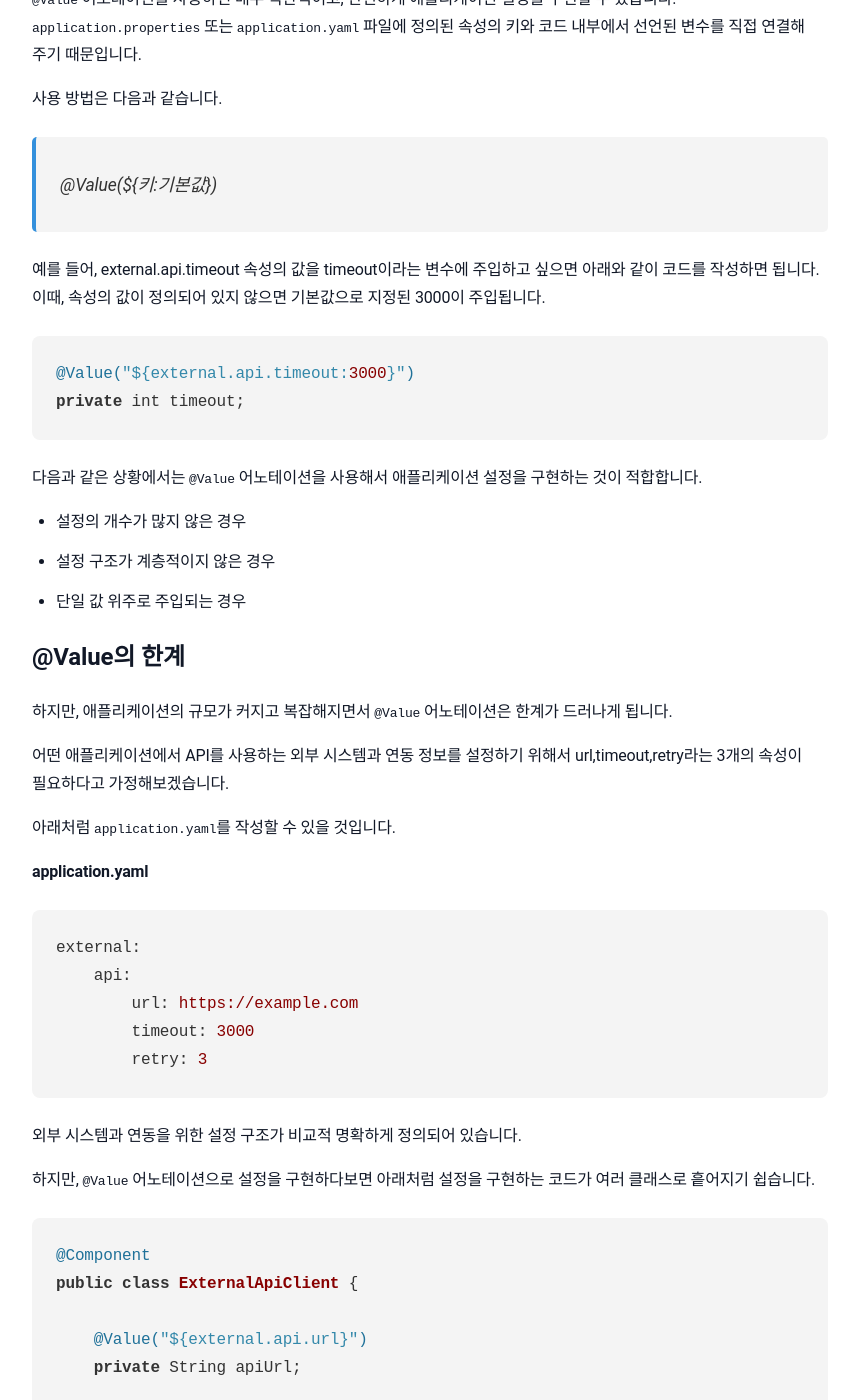
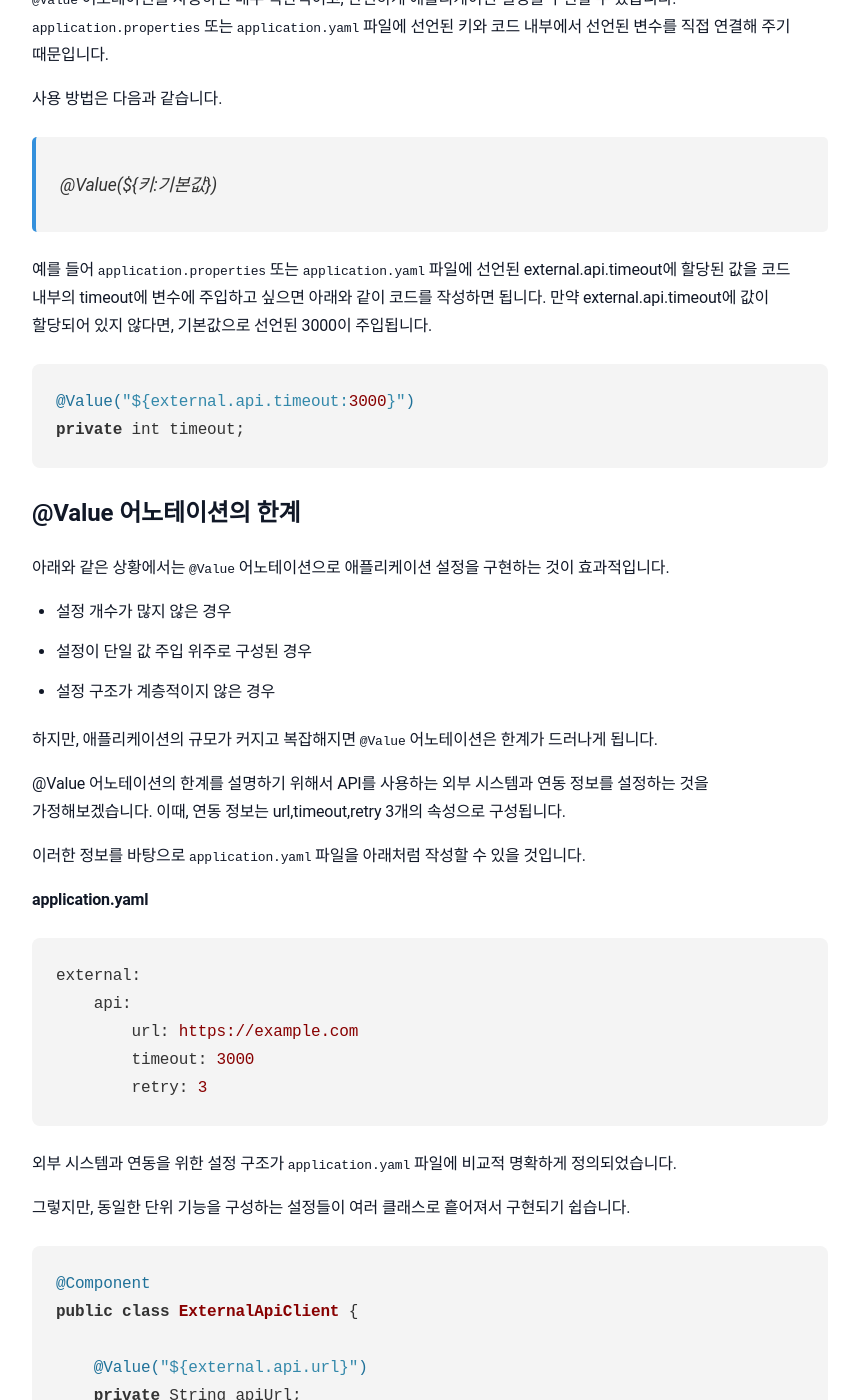
Before and after one commit to sanghoon-lee/sanghoon-lee.github.io, a Jekyll site: the page built from _posts/2026-02-05-Config.md, in a window 1280 px wide and 1400 px high, scrolled down 1881 px. Shown: the whole window, without its empty margins (210-1060 px from the left). Built offline with Jekyll 4.4.1, drawn with Linux system fonts in a browser that asks for light colours; nearby versions of some CDN libraries; comment, search, counter and statistics services are not loaded; some of the changed text lies outside the part shown.

Commit message:
포스팅 추가: 애플리케이션 설정

````diff
--- a/_posts/2026-02-05-Config.md
+++ b/_posts/2026-02-05-Config.md
@@ -7,8 +7,7 @@ categories: 학습기록
 
 ## 애플리케이션 설정
 
-애플리케이션 설정은 애플리케이션의 동작을 규정하는 값을 외부에서 정의하고, 이를 실행 시점에 주입하는 절차를 의미합니다. 또한, 애플리케이션이 어떻게 동작해야 하는지를 결정하는
-기준을 정의하는 과정으로 볼 수도 있습니다.
+애플리케이션 설정은 애플리케이션의 동작을 규정하는 값을 외부에서 정의하고, 이를 실행 시점에 주입하는 절차를 의미합니다. 애플리케이션이 어떻게 동작해야 하는지를 결정하는 과정으로 볼 수도 있습니다.
 
 **예시) 애플리케이션 설정으로 주입되는 값**
 
@@ -24,14 +23,11 @@ categories: 학습기록
     * 로그 레벨
     * 임계값(threshold)
 
-이러한 값들은 코드 내부에 직접 정의하기보다는,
-애플리케이션 외부에서 정의하고 실행 시점에 주입하는 방식으로
-관리하는 것이 일반적입니다. 환경이나 정책이 변경되더라도
-코드의 변경없이 유연하게 대응하기 위함입니다.
+이러한 값들은 코드 내부에 직접 정의하기보다는 애플리케이션 외부에서 정의하고 실행 시점에 주입하는 방식으로 관리하는 것이 일반적입니다. 환경이나 정책이 변경되더라도 코드의 변경없이 유연하게 대응하기 위함입니다.
 
 ## 스프링에서 애플리케이션 설정의 출발점
 
-스프링에서 `application.properties` 또는 `application.yaml` 파일은 애플리케이션 설정의 출발점입니다. 스프링으로 개발된 애플리케이션은 구동되면서, 이 파일을 로딩하고 설정에서 주입할 값을 가져오기 때문입니다.
+스프링에서 `application.properties` 또는 `application.yaml` 파일은 애플리케이션 설정의 출발점입니다. 애플리케이션이 구동되면서 설정에서 주입할 값을 이 파일에서 가져오기 때문입니다.
 
 **예시) application.properties**
 ```bash
@@ -55,31 +51,31 @@ external:
 
 ## 애플리케이션 설정을 구현하는 가장 간단한 방법, @Value
 
-`@Value` 어노테이션을 사용하면 매우 직관적이고, 간편하게 애플리케이션 설정을 구현할 수 있습니다. `application.properties` 또는 `application.yaml` 파일에 정의된 속성의 키와 코드 내부에서 선언된 변수를 직접 연결해 주기 때문입니다.
+`@Value` 어노테이션을 사용하면 매우 직관적이고, 간편하게 애플리케이션 설정을 구현할 수 있습니다. `application.properties` 또는 `application.yaml` 파일에 선언된 키와 코드 내부에서 선언된 변수를 직접 연결해 주기 때문입니다.
 
 사용 방법은 다음과 같습니다.
 > @Value(${키:기본값})
 
-예를 들어, external.api.timeout 속성의 값을 timeout이라는 변수에 주입하고 싶으면 아래와 같이 코드를 작성하면 됩니다. 이때, 속성의 값이 정의되어 있지 않으면 기본값으로 지정된 3000이 주입됩니다.
+예를 들어 `application.properties` 또는 `application.yaml` 파일에 선언된 external.api.timeout에 할당된 값을 코드 내부의 timeout에 변수에 주입하고 싶으면 아래와 같이 코드를 작성하면 됩니다. 만약 external.api.timeout에 값이 할당되어 있지 않다면, 기본값으로 선언된 3000이 주입됩니다.
 
 ```java
 @Value("${external.api.timeout:3000}")
 private int timeout;
 ```
 
-다음과 같은 상황에서는 `@Value` 어노테이션을 사용해서 애플리케이션 설정을 구현하는 것이 적합합니다.
+## @Value 어노테이션의 한계
 
-* 설정의 개수가 많지 않은 경우
+아래와 같은 상황에서는 `@Value` 어노테이션으로 애플리케이션 설정을 구현하는 것이 효과적입니다.
+
+* 설정 개수가 많지 않은 경우
+* 설정이 단일 값 주입 위주로 구성된 경우
 * 설정 구조가 계층적이지 않은 경우
-* 단일 값 위주로 주입되는 경우
 
-## @Value의 한계
+하지만, 애플리케이션의 규모가 커지고 복잡해지면 `@Value` 어노테이션은 한계가 드러나게 됩니다.
 
-하지만, 애플리케이션의 규모가 커지고 복잡해지면서 `@Value` 어노테이션은 한계가 드러나게 됩니다.
+@Value 어노테이션의 한계를 설명하기 위해서 API를 사용하는 외부 시스템과 연동 정보를 설정하는 것을 가정해보겠습니다. 이때, 연동 정보는 url,timeout,retry 3개의 속성으로 구성됩니다.
 
-어떤 애플리케이션에서 API를 사용하는 외부 시스템과 연동 정보를 설정하기 위해서 url,timeout,retry라는 3개의 속성이 필요하다고 가정해보겠습니다.
-
-아래처럼 `application.yaml`를 작성할 수 있을 것입니다.
+이러한 정보를 바탕으로 `application.yaml` 파일을 아래처럼 작성할 수 있을 것입니다.
 
 **application.yaml**
 ```yaml
@@ -90,9 +86,9 @@ external:
         retry: 3
 ```
 
-외부 시스템과 연동을 위한 설정 구조가 비교적 명확하게 정의되어 있습니다.
+외부 시스템과 연동을 위한 설정 구조가 `application.yaml` 파일에 비교적 명확하게 정의되었습니다.
 
-하지만, `@Value` 어노테이션으로 설정을 구현하다보면 아래처럼 설정을 구현하는 코드가 여러 클래스로 흩어지기 쉽습니다.
+그렇지만, 동일한 단위 기능을 구성하는 설정들이 여러 클래스로 흩어져서 구현되기 쉽습니다.
 
 ```java
 @Component
@@ -113,16 +109,15 @@ public class ExternalApiRetryPolicy {
 }
 ```
 
-분명 하나의 단위 기능(외부 시스템과 연동)에 대한 설정이지만,
-`ExternalApiClient`와 `ExternalApiRetryPolicy` 클래스에 코드가 나뉘어 구현되어 있습니다. 이렇게 되면, 해당 기능이 어떤 설정들로 구성되어 있는지
-코드만 보고 직관적으로 파악하기 어렵습니다.
+위의 코드는 `ExternalApiClient` 클래스에서는 url과 timeout을 설정하고, `ExternalApiRetryPolicy` 클래스에서는 retry를 설정하고 있습니다. 이렇게 단위 기능을 구성하는 설정들이 분산되어 있으면 해당 기능이 어떻게 동작하는지 코드만 보고 직관적으로 파악하기 어렵습니다.
 
-결국 설정의 구조와 의도가 코드에 자연스럽게 드러나지 않는다는 문제가 나타나며, 설정이 추가되거나 구조가 변경될수록
-유지보수의 부담도 함께 커지게 됩니다.
+설정의 구조와 의도가 코드에 자연스럽게 드러나지 않으면서, 설정이 추가되거나 구조가 변경될수록 유지보수의 부담도 함께 커지게 됩니다.
 
 ## 설정을 객체로 묶어 표현하는 방법, @ConfigurationProperties
 
-스프링에서는 `@ConfigurationProperties` 어노테이션을 사용해서 설정을 객체 단위로 묶어서 바인딩할 수 있습니다. 이렇게 되면, `application.yaml` 파일에 정의된 설정 구조가 클래스의 필드 구조로 그대로 표현될 수 있습니다.
+설정의 개수가 많거나, 복잡한 계층 구조를 가진 경우에는 객체 단위로 묶여서 바인딩하는 방법이 효과적일 수 있습니다.
+
+스프링에서 제공하는 `@ConfigurationProperties` 어노테이션을 사용하면 설정을 객체 단위로 묶어서 바인딩할 수 있습니다. 이렇게 되면 `application.properties` 또는 `application.yaml` 파일에 정의된 설정 구조가 코드 내부의 필드 구조로 그대로 표현될 수 있습니다.
 
 앞에서 사용했던 `application.yaml` 파일의 내용을 다시 한번 살펴보겠습니다.
 
@@ -134,7 +129,7 @@ external:
     retry: 3
 ```
 
-`@ConfigurationProperties` 어노테이션으로 클래스를 선언하고, 아래처럼 코드를 작성해서 위의 설정을 객체 단위로 묶어서 바인딩할 수 있습니다.
+위의 설정을 객체 단위로 묶어서 바인딩하기 위해서는 `@ConfigurationProperties` 어노테이션으로 클래스를 선언해야 합니다.
 
 ```java
 @ConfigurationProperties(prefix = "external.api")
@@ -152,9 +147,9 @@ public class ExternalApiProperties {
 
 > prefix = "external.api"은 `application.yaml` 파일의 external.api 하위 설정을 바인딩하도록 요청하는 것을 의미합니다.
 
-`ExternalApiProperties` 클래스 하나만 보면, 외부 시스템과 연동을 위해 어떤 설정들이 필요한지 한눈에 파악할 수 있습니다. 그러면서 `@Value` 어노테이션을 통해서가 아니라, 설정이 바인딩된 객체를 통해서 코드 내부에서 값을 주입할 수 있습니다.
+`ExternalApiProperties` 클래스만 보면 외부 시스템과 연동을 위해 어떤 설정들이 필요한지 한눈에 파악됩니다.
 
-아래 코드를 보면, 설정이 바인딩된 `properties` 객체를 통해서 값을 주입하고 있습니다.
+이제는 설정이 바인딩된 `properties` 객체를 통해서 코드 내부에 값을 주입할 수 있습니다.
 
 ```java
 @Component
@@ -188,13 +183,11 @@ public class ExternalApiRetryPolicy {
 }
 ```
 
-물론, `ExternalApiClient`와 `ExternalApiRetryPolicy` 클래스로 값을 주입하는 코드는 여전히 분산되어 있습니다. 하지만, 설정 구조의 정의는 `ExternalApiProperties` 클래스 한 곳으로 모였습니다.
-
-이제는 설정이 더 이상 개별 값의 집합이 아닌, 애플리케이션 설계의 일부로 보이게 되었습니다.
+이렇게 하면 설정을 개별 값이 아닌 의미 있는 단위로 묶어 표현할 수 있습니다. 그래서, 설정 구조가 복잡해지더라도 유지보수의 부담을 줄일 수 있습니다.
 
 ## 다음 포스팅으로 넘어가며...
 
-지금까지 스프링에서 설정을 구현하는 가장 단순한 방법인 `@Value`의 사용방법과 한계, 그리고 이에 대한 대안으로 `@ConfigurationProperties`를 사용해서 설정을 바인딩하는 방법을 알아봤습니다.
+그 동안 아무생각 없이 설정을 구현하고 있었던 것 같습니다. 공부를 조금 해보니 설정도 애플리케이션 설계의 일부로 보이게 되었습니다.
 
 다음 포스팅에서는 `@EnableConfigurationProperties`과 `@ConditionalOnProperty`를 함께 사용해서
-어떻게 더 유연하게 설정을 구현할 수 있는지를 정리해 보려고 합니다.
+어떻게 더 유연하게 설정을 구현할 수 있는지를 설명해 보려고 합니다.
````
